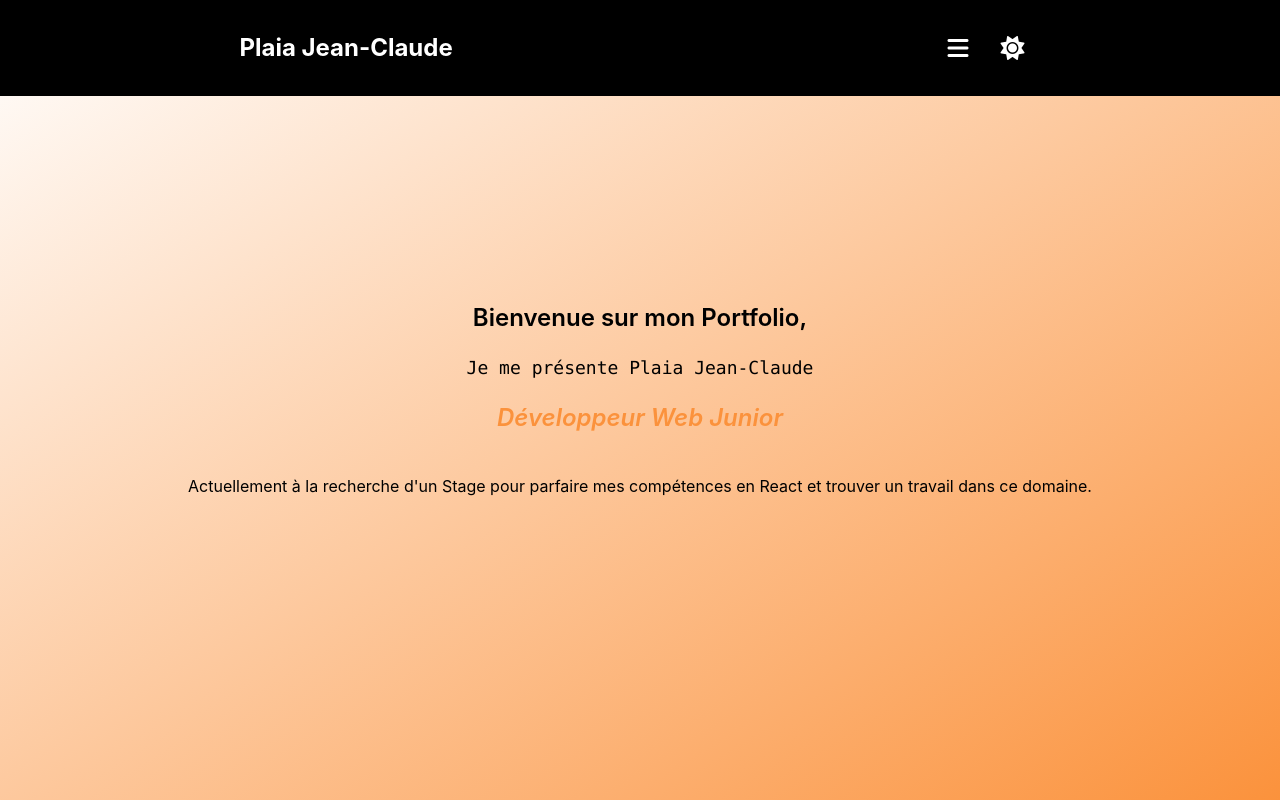
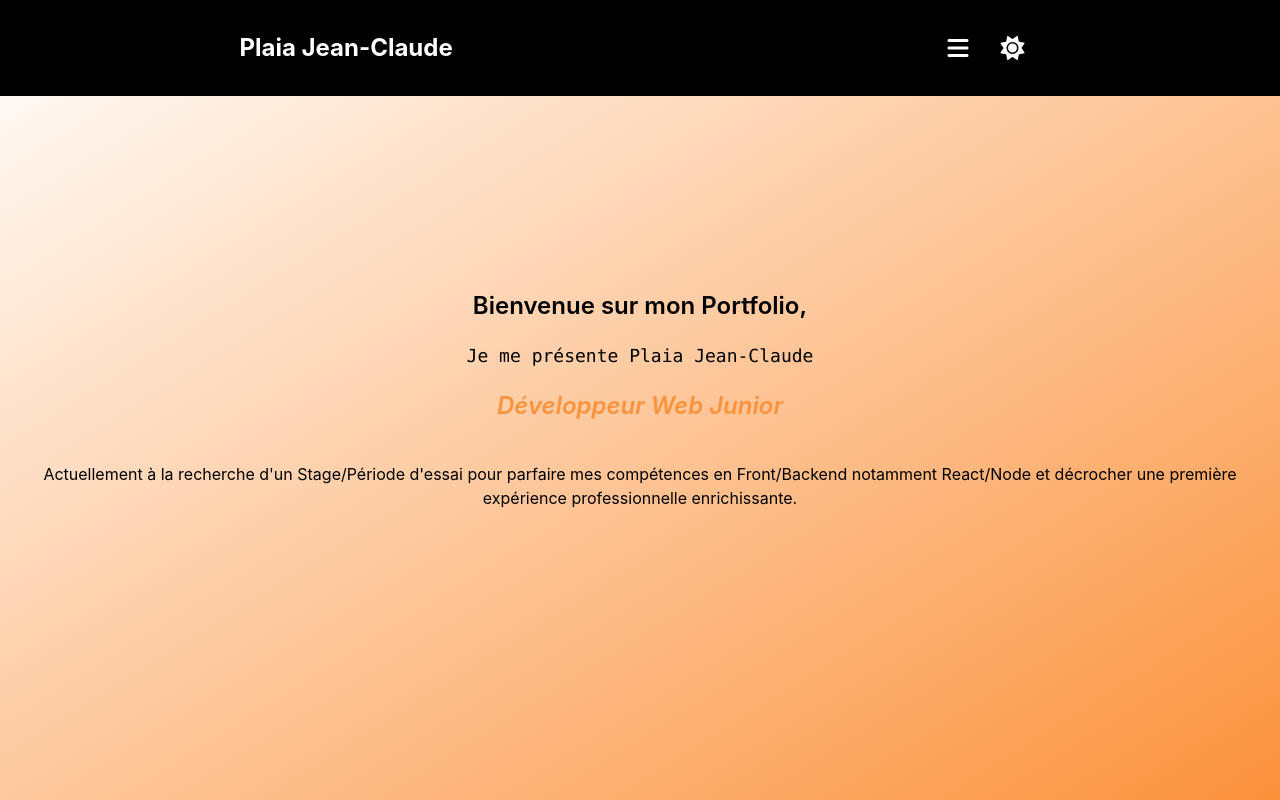
Before and after one commit to Dev-Nago/Portfolio, a React (Create React App) app: page / in a window 1280 px wide. Shown: the top 800 px of the page. Built offline with nearby package versions, Linux system fonts and the light colour scheme.

Commit message:
rework text infos

```diff
--- a/src/Components/Infos.jsx
+++ b/src/Components/Infos.jsx
@@ -12,8 +12,9 @@ function Infos() {
           Développeur Web Junior
         </span>
         <p className="m-5">
-          Actuellement à la recherche d'un Stage pour parfaire mes compétences
-          en React et trouver un travail dans ce domaine.
+          Actuellement à la recherche d'un Stage/Période d'essai pour parfaire
+          mes compétences en Front/Backend notamment React/Node et décrocher une
+          première expérience professionnelle enrichissante.
         </p>
       </div>
     </div>
--- a/src/Components/NavBar.jsx
+++ b/src/Components/NavBar.jsx
@@ -25,16 +25,16 @@ function NavBar({ isDarkMode, setIsDarkMode }) {
         <i
           className={
             isOpen
-              ? "fa-solid fa-x text-2xl m-auto px-4 hover:cursor-pointer"
-              : "fa-solid fa-bars text-2xl m-auto px-4 hover:cursor-pointer"
+              ? "fa-solid fa-x text-2xl m-auto mx-4 hover:cursor-pointer"
+              : "fa-solid fa-bars text-2xl m-auto mx-4 hover:cursor-pointer"
           }
           onClick={toggleIsOpen}
         ></i>
         <i
           className={
             isDarkMode
-              ? "fa-solid fa-sun text-2xl m-auto px-4 hover:cursor-pointer"
-              : "fa-solid fa-moon text-2xl m-auto px-4 hover:cursor-pointer"
+              ? "fa-solid fa-sun text-2xl m-auto mx-4 hover:cursor-pointer"
+              : "fa-solid fa-moon text-2xl m-auto mx-4 hover:cursor-pointer"
           }
           onClick={toggleIsDarkMode}
         ></i>
```
